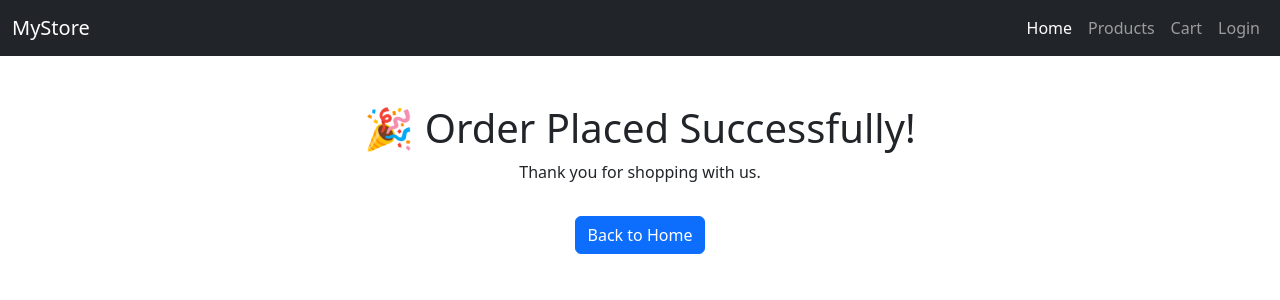
After one commit to san413/ecommerce_project, a Django app: page /order-success/ in a window 1280 px wide. The commit adds this page. Shown: the top 300 px of the page. Run offline with Django 5.2, Linux system fonts and the light colour scheme; a user stored in the database is signed in.

Commit message:
added place to order

```diff
--- a/store/templates/store/checkout.html
+++ b/store/templates/store/checkout.html
@@ -17,7 +17,10 @@
 
         <h5>Total: ${{ total_price|floatformat:2 }}</h5>
         <hr>
-        <a href="#" class="btn btn-primary w-100">Place Order</a>
+        <form method="post" action="{% url 'place_order' %}">
+            {% csrf_token %}
+            <button type="submit" class="btn btn-success w-100">Place Order</button>
+        </form>
     </div>
 </div>
 {% endblock %}
--- /dev/null
+++ b/store/templates/store/order_success.html
@@ -0,0 +1,9 @@
+{% extends "store/base.html" %}
+
+{% block content %}
+<div class="text-center mt-5">
+    <h1>🎉 Order Placed Successfully!</h1>
+    <p>Thank you for shopping with us.</p>
+    <a href="{% url 'home' %}" class="btn btn-primary mt-3">Back to Home</a>
+</div>
+{% endblock %}
--- a/store/urls.py
+++ b/store/urls.py
@@ -11,4 +11,7 @@ urlpatterns = [
     path('remove-from-cart/<int:product_id>/', views.remove_from_cart, name='remove_from_cart'),
     path('checkout/', views.checkout, name='checkout'),
     path('login/', views.login_view, name='login'),
+    path('place-order/', views.place_order, name='place_order'),
+    path('order-success/', views.order_success, name='order_success'),
+
 ]
--- a/store/views.py
+++ b/store/views.py
@@ -1,7 +1,7 @@
 from django.shortcuts import render, get_object_or_404, redirect
 from django.contrib.auth.decorators import login_required
 from django.views.decorators.http import require_POST
-from .models import Product, Cart
+from .models import Product, Cart, Order, OrderItem
 
 # Home page
 def home(request):
@@ -74,6 +74,33 @@ def checkout(request):
         'total_price': total_price,
     })
 
+@login_required
+def place_order(request):
+    cart_items = Cart.objects.filter(user=request.user)
+    if not cart_items:
+        return redirect('cart')  # Nothing to order
+
+    total = sum(item.product.price * item.quantity for item in cart_items)
+
+    # Create order
+    order = Order.objects.create(user=request.user, total_price=total)
+
+    for item in cart_items:
+        OrderItem.objects.create(
+            order=order,
+            product=item.product,
+            quantity=item.quantity,
+            price=item.product.price
+        )
+    # Clear cart
+    cart_items.delete()
+
+    return redirect('order_success')  # You’ll define this next
+
+@login_required
+def order_success(request):
+    return render(request, 'store/order_success.html')
+
 # Login view
 def login_view(request):
     return render(request, 'store/login.html')
```
Also changed, not shown: store/models.py (+12 -0 lines), db.sqlite3, store/migrations/0004_order_orderitem.py (added).
